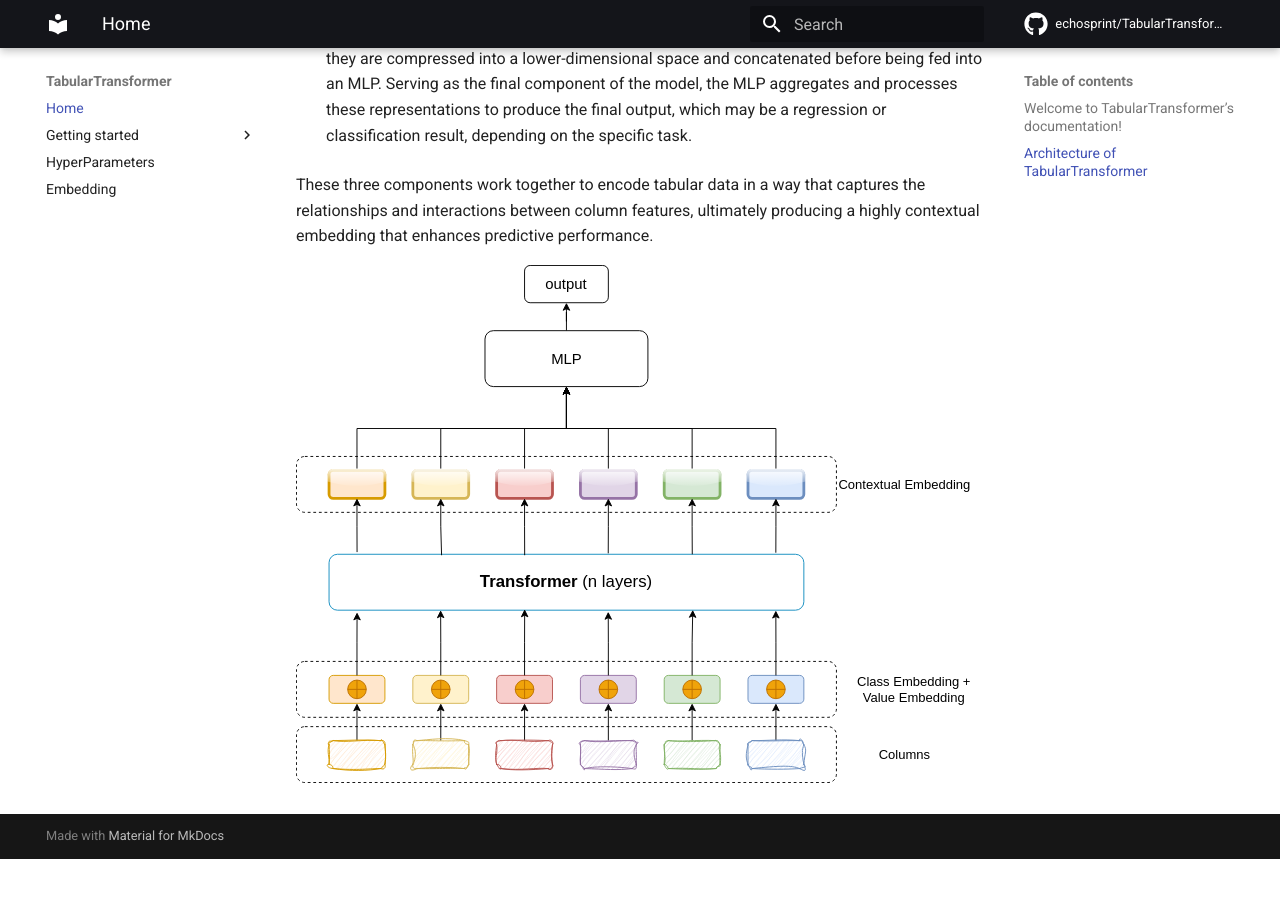
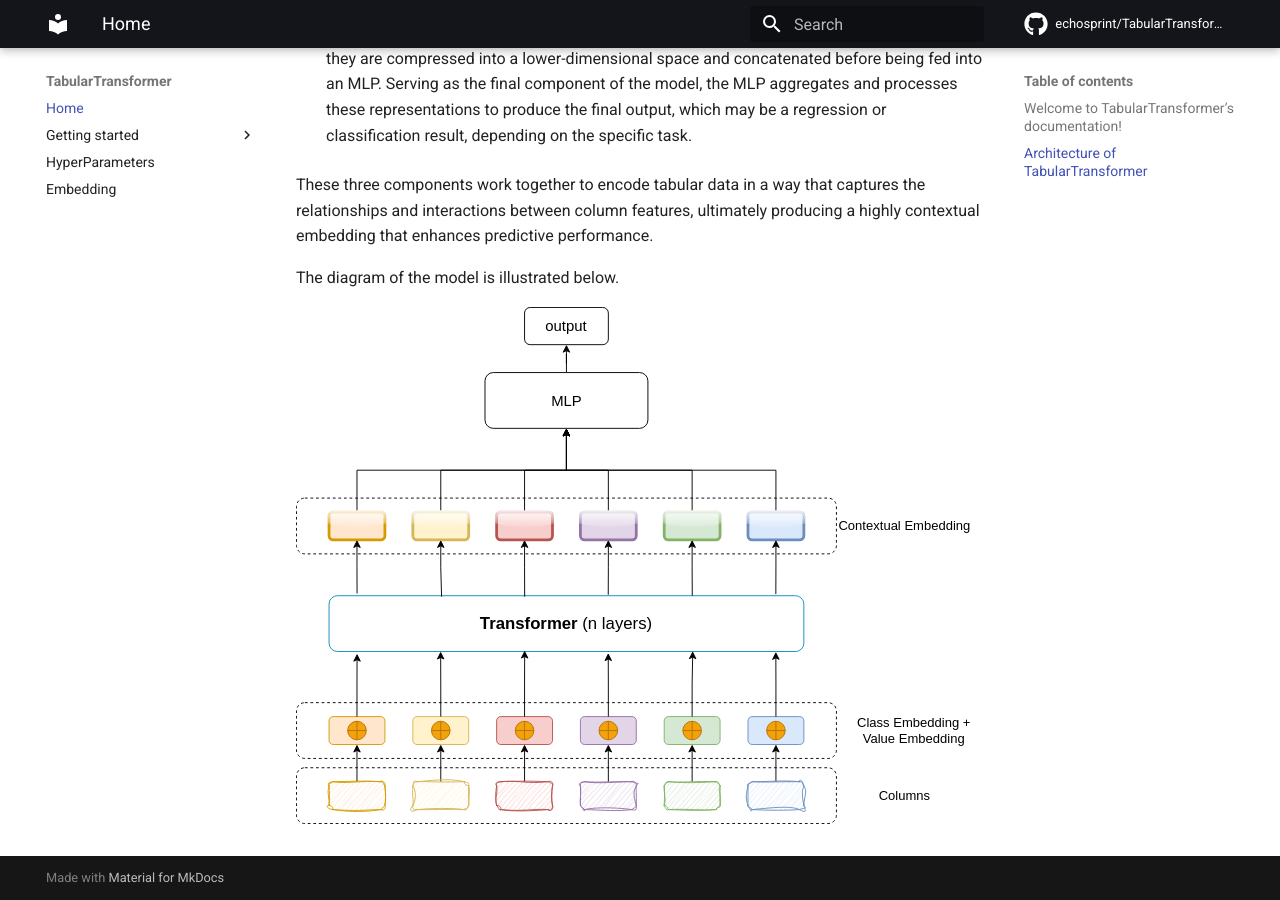
Before and after one commit to echosprint/TabularTransformer, an MkDocs documentation site: the page built from docs/index.md, in a window 1280 px wide and 900 px high, scrolled down 978 px. Built offline with MkDocs 1.6.1 and Material for MkDocs 9.7.7, drawn with Linux system fonts in a browser that asks for light colours; nearby versions of some CDN libraries; library files that are not in the unit come from our copies; comment, search, counter and statistics services are not loaded; before the commit the page ends 1837 px from its top, so only the background shows below that.

Commit message:
arch description

```diff
--- a/docs/index.md
+++ b/docs/index.md
@@ -23,4 +23,8 @@ The model consists of three main parts:
 
 These three components work together to encode tabular data in a way that captures the relationships and interactions between column features, ultimately producing a highly contextual embedding that enhances predictive performance.
 
+
+The diagram of the model is illustrated below.
+
+
 ![TabularTransformer architecture](assets/arch.svg)
```
